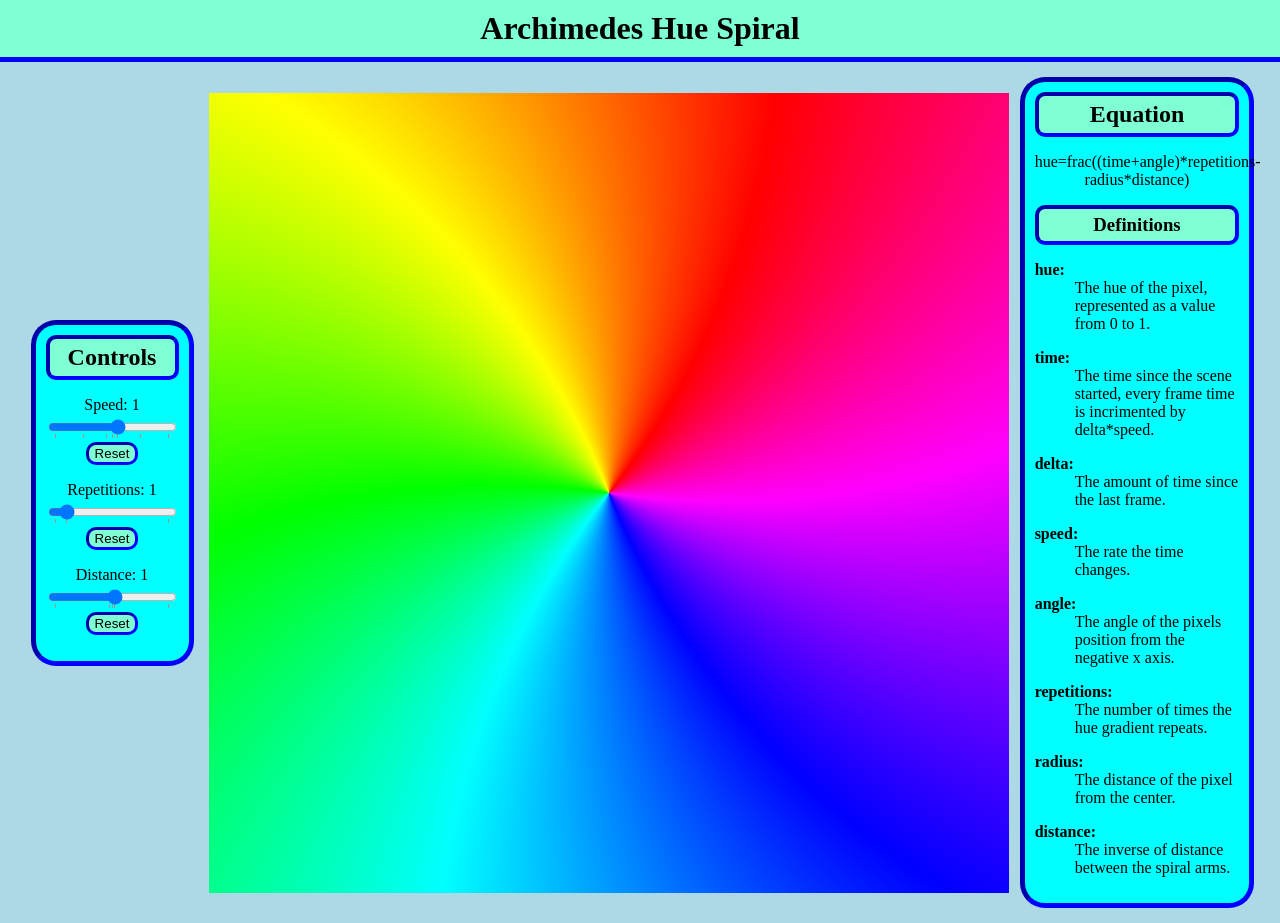
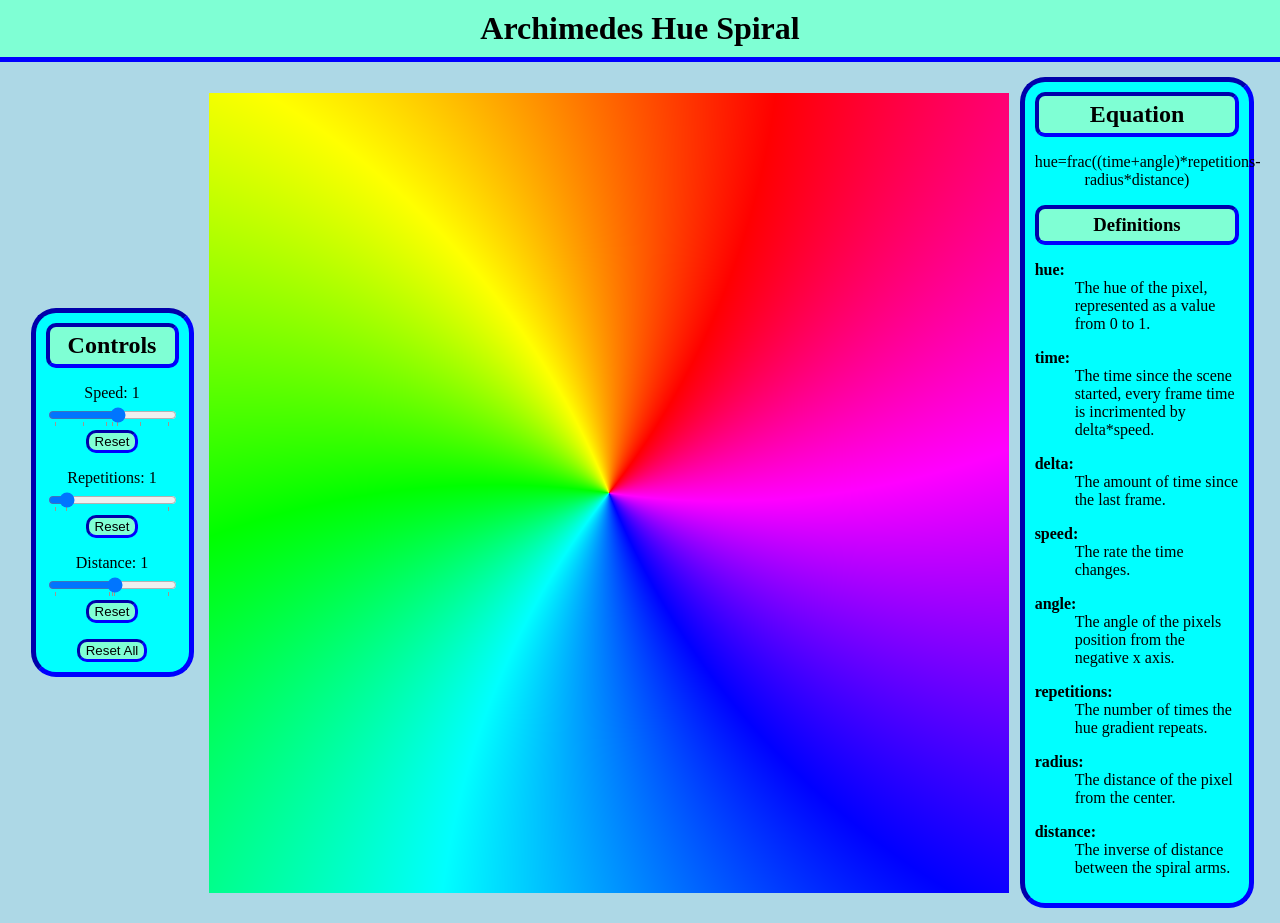
Before and after one commit to TomCP20/Archimedes-Hue-Spiral, a React (Vite) app: page / in a window 1280 px wide. Built offline with nearby package versions, Linux system fonts and the light colour scheme; the HTML template or start-up script is replaced by a standard one.

Commit message:
added reset all button to settings

```diff
--- a/src/components/Controls.tsx
+++ b/src/components/Controls.tsx
@@ -15,6 +15,7 @@ export default function Controls(props: Readonly<ControlsProps>) {
       <Slider name={"speed"} min={-10} max={10} step={0.01} ticks={[-10, -5, -1, 0, 1, 5, 10]} settings={settings} />
       <Slider name={"repetitions"} min={0} max={10} step={1} ticks={[0, 1, 10]} settings={settings} />
       <Slider name={"distance"} min={-20} max={20} step={0.01} ticks={[-20, -1, 0, 1, 20]} settings={settings} />
+      <button onClick={() => { settings.current = { speed: 1, repetitions: 1, distance: 1 } }}>Reset All</button>
     </div>
   );
 }
```
